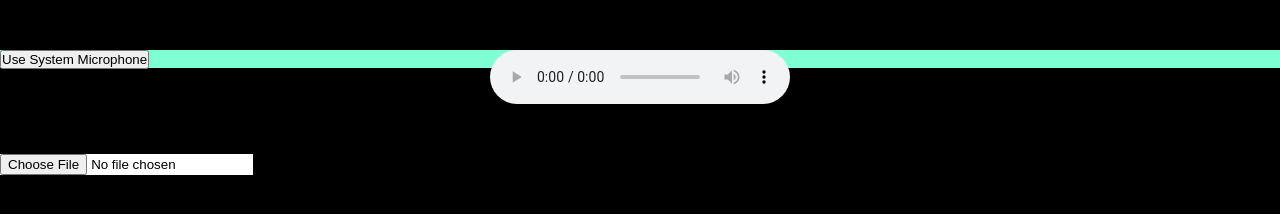
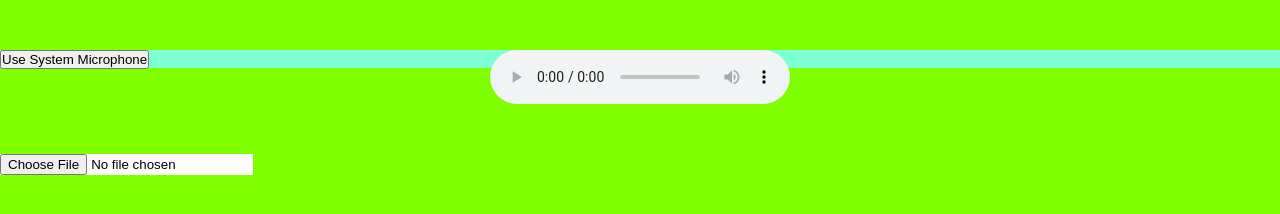
Before and after one commit to mohamed360-cmd/Sound-Visualiser, a plain HTML site: page index.html in a window 1280 px wide. Drawn offline with Linux system fonts and the light colour scheme.

Commit message:
Change the Background Color for the Canvas

```diff
--- a/Style.css
+++ b/Style.css
@@ -9,7 +9,7 @@
     left: 0;
     width: 100%;
     height: 100%;
-    background-color: black;
+    background-color: chartreuse;
 }
 
 
```
